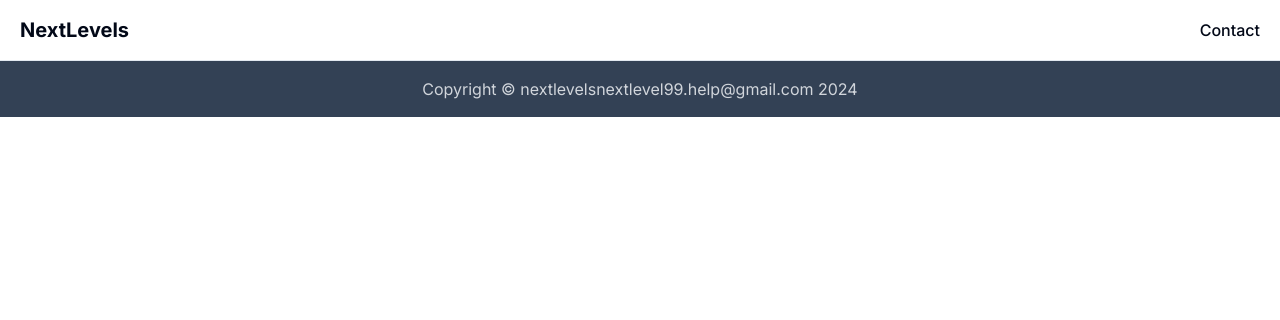
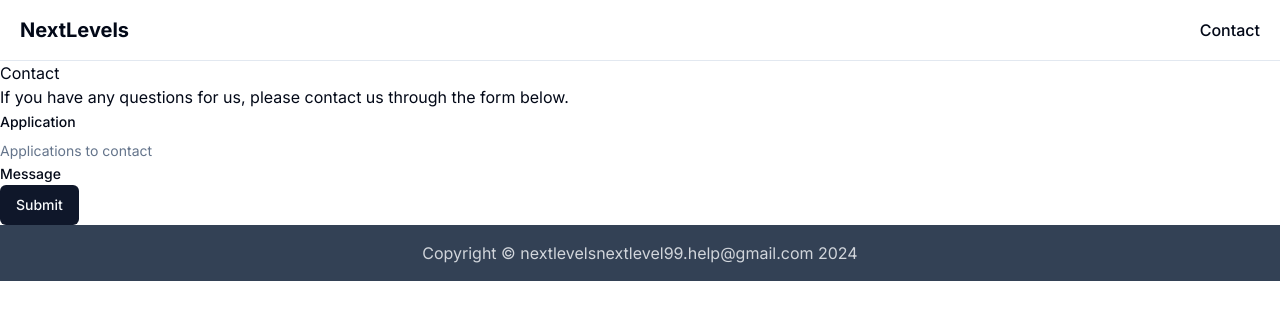
Before and after one commit to HoJin9622/nextlevels, a Next.js app: page /contact in a window 1280 px wide. Shown: the top 320 px of the page. Built offline with nearby package versions, Linux system fonts and the light colour scheme.

Commit message:
feat: 폼 기초 생성

```diff
--- a/package.json
+++ b/package.json
@@ -9,6 +9,8 @@
     "lint": "next lint"
   },
   "dependencies": {
+    "@hookform/resolvers": "^3.3.4",
+    "@radix-ui/react-label": "^2.0.2",
     "@radix-ui/react-separator": "^1.0.3",
     "@radix-ui/react-slot": "^1.0.2",
     "class-variance-authority": "^0.7.0",
@@ -17,8 +19,10 @@
     "next": "14.1.0",
     "react": "^18",
     "react-dom": "^18",
+    "react-hook-form": "^7.50.1",
     "tailwind-merge": "^2.2.1",
-    "tailwindcss-animate": "^1.0.7"
+    "tailwindcss-animate": "^1.0.7",
+    "zod": "^3.22.4"
   },
   "devDependencies": {
     "@types/node": "^20",
--- a/src/app/contact/page.tsx
+++ b/src/app/contact/page.tsx
@@ -1,3 +1,14 @@
+import ContactForm from '@/components/ContactForm'
+
 export default function Contact() {
-  return <main></main>
+  return (
+    <main>
+      <h1>Contact</h1>
+      <p>
+        If you have any questions for us, please contact us through the form
+        below.
+      </p>
+      <ContactForm />
+    </main>
+  )
 }
--- /dev/null
+++ b/src/components/ContactForm.tsx
@@ -0,0 +1,47 @@
+'use client'
+
+import useContactForm from '@/hooks/useContactForm'
+import {
+  Form,
+  FormControl,
+  FormDescription,
+  FormField,
+  FormItem,
+  FormLabel,
+  FormMessage,
+} from './ui/form'
+import { Button } from './ui/button'
+
+export default function ContactForm() {
+  const [form, onSubmit] = useContactForm()
+  return (
+    <Form {...form}>
+      <form onSubmit={form.handleSubmit(onSubmit)}>
+        <FormField
+          control={form.control}
+          name='application'
+          render={() => (
+            <FormItem>
+              <FormLabel>Application</FormLabel>
+              <FormControl></FormControl>
+              <FormDescription>Applications to contact</FormDescription>
+              <FormMessage />
+            </FormItem>
+          )}
+        />
+        <FormField
+          control={form.control}
+          name='body'
+          render={() => (
+            <FormItem>
+              <FormLabel>Message</FormLabel>
+              <FormControl></FormControl>
+              <FormMessage />
+            </FormItem>
+          )}
+        />
+        <Button type='submit'>Submit</Button>
+      </form>
+    </Form>
+  )
+}
--- /dev/null
+++ b/src/components/ui/form.tsx
@@ -0,0 +1,176 @@
+import * as React from "react"
+import * as LabelPrimitive from "@radix-ui/react-label"
+import { Slot } from "@radix-ui/react-slot"
+import {
+  Controller,
+  ControllerProps,
+  FieldPath,
+  FieldValues,
+  FormProvider,
+  useFormContext,
+} from "react-hook-form"
+
+import { cn } from "@/lib/utils"
+import { Label } from "@/components/ui/label"
+
+const Form = FormProvider
+
+type FormFieldContextValue<
+  TFieldValues extends FieldValues = FieldValues,
+  TName extends FieldPath<TFieldValues> = FieldPath<TFieldValues>
+> = {
+  name: TName
+}
+
+const FormFieldContext = React.createContext<FormFieldContextValue>(
+  {} as FormFieldContextValue
+)
+
+const FormField = <
+  TFieldValues extends FieldValues = FieldValues,
+  TName extends FieldPath<TFieldValues> = FieldPath<TFieldValues>
+>({
+  ...props
+}: ControllerProps<TFieldValues, TName>) => {
+  return (
+    <FormFieldContext.Provider value={{ name: props.name }}>
+      <Controller {...props} />
+    </FormFieldContext.Provider>
+  )
+}
+
+const useFormField = () => {
+  const fieldContext = React.useContext(FormFieldContext)
+  const itemContext = React.useContext(FormItemContext)
+  const { getFieldState, formState } = useFormContext()
+
+  const fieldState = getFieldState(fieldContext.name, formState)
+
+  if (!fieldContext) {
+    throw new Error("useFormField should be used within <FormField>")
+  }
+
+  const { id } = itemContext
+
+  return {
+    id,
+    name: fieldContext.name,
+    formItemId: `${id}-form-item`,
+    formDescriptionId: `${id}-form-item-description`,
+    formMessageId: `${id}-form-item-message`,
+    ...fieldState,
+  }
+}
+
+type FormItemContextValue = {
+  id: string
+}
+
+const FormItemContext = React.createContext<FormItemContextValue>(
+  {} as FormItemContextValue
+)
+
+const FormItem = React.forwardRef<
+  HTMLDivElement,
+  React.HTMLAttributes<HTMLDivElement>
+>(({ className, ...props }, ref) => {
+  const id = React.useId()
+
+  return (
+    <FormItemContext.Provider value={{ id }}>
+      <div ref={ref} className={cn("space-y-2", className)} {...props} />
+    </FormItemContext.Provider>
+  )
+})
+FormItem.displayName = "FormItem"
+
+const FormLabel = React.forwardRef<
+  React.ElementRef<typeof LabelPrimitive.Root>,
+  React.ComponentPropsWithoutRef<typeof LabelPrimitive.Root>
+>(({ className, ...props }, ref) => {
+  const { error, formItemId } = useFormField()
+
+  return (
+    <Label
+      ref={ref}
+      className={cn(error && "text-destructive", className)}
+      htmlFor={formItemId}
+      {...props}
+    />
+  )
+})
+FormLabel.displayName = "FormLabel"
+
+const FormControl = React.forwardRef<
+  React.ElementRef<typeof Slot>,
+  React.ComponentPropsWithoutRef<typeof Slot>
+>(({ ...props }, ref) => {
+  const { error, formItemId, formDescriptionId, formMessageId } = useFormField()
+
+  return (
+    <Slot
+      ref={ref}
+      id={formItemId}
+      aria-describedby={
+        !error
+          ? `${formDescriptionId}`
+          : `${formDescriptionId} ${formMessageId}`
+      }
+      aria-invalid={!!error}
+      {...props}
+    />
+  )
+})
+FormControl.displayName = "FormControl"
+
+const FormDescription = React.forwardRef<
+  HTMLParagraphElement,
+  React.HTMLAttributes<HTMLParagraphElement>
+>(({ className, ...props }, ref) => {
+  const { formDescriptionId } = useFormField()
+
+  return (
+    <p
+      ref={ref}
+      id={formDescriptionId}
+      className={cn("text-sm text-muted-foreground", className)}
+      {...props}
+    />
+  )
+})
+FormDescription.displayName = "FormDescription"
+
+const FormMessage = React.forwardRef<
+  HTMLParagraphElement,
+  React.HTMLAttributes<HTMLParagraphElement>
+>(({ className, children, ...props }, ref) => {
+  const { error, formMessageId } = useFormField()
+  const body = error ? String(error?.message) : children
+
+  if (!body) {
+    return null
+  }
+
+  return (
+    <p
+      ref={ref}
+      id={formMessageId}
+      className={cn("text-sm font-medium text-destructive", className)}
+      {...props}
+    >
+      {body}
+    </p>
+  )
+})
+FormMessage.displayName = "FormMessage"
+
+export {
+  useFormField,
+  Form,
+  FormItem,
+  FormLabel,
+  FormControl,
+  FormDescription,
+  FormMessage,
+  FormField,
+}
--- /dev/null
+++ b/src/components/ui/label.tsx
@@ -0,0 +1,26 @@
+"use client"
+
+import * as React from "react"
+import * as LabelPrimitive from "@radix-ui/react-label"
+import { cva, type VariantProps } from "class-variance-authority"
+
+import { cn } from "@/lib/utils"
+
+const labelVariants = cva(
+  "text-sm font-medium leading-none peer-disabled:cursor-not-allowed peer-disabled:opacity-70"
+)
+
+const Label = React.forwardRef<
+  React.ElementRef<typeof LabelPrimitive.Root>,
+  React.ComponentPropsWithoutRef<typeof LabelPrimitive.Root> &
+    VariantProps<typeof labelVariants>
+>(({ className, ...props }, ref) => (
+  <LabelPrimitive.Root
+    ref={ref}
+    className={cn(labelVariants(), className)}
+    {...props}
+  />
+))
+Label.displayName = LabelPrimitive.Root.displayName
+
+export { Label }
--- /dev/null
+++ b/src/hooks/useContactForm.ts
@@ -0,0 +1,18 @@
+'use client'
+
+import { useForm } from 'react-hook-form'
+import { z } from 'zod'
+
+const formSchema = z.object({
+  application: z.string(),
+  body: z.string(),
+})
+
+export default function useContactForm() {
+  const form = useForm<z.infer<typeof formSchema>>()
+  const onSubmit = (values: z.infer<typeof formSchema>) => {
+    console.log(values)
+  }
+
+  return [form, onSubmit] as const
+}
```
Also changed, not shown: 1 other file (tests, documents, lock files or other folders).
